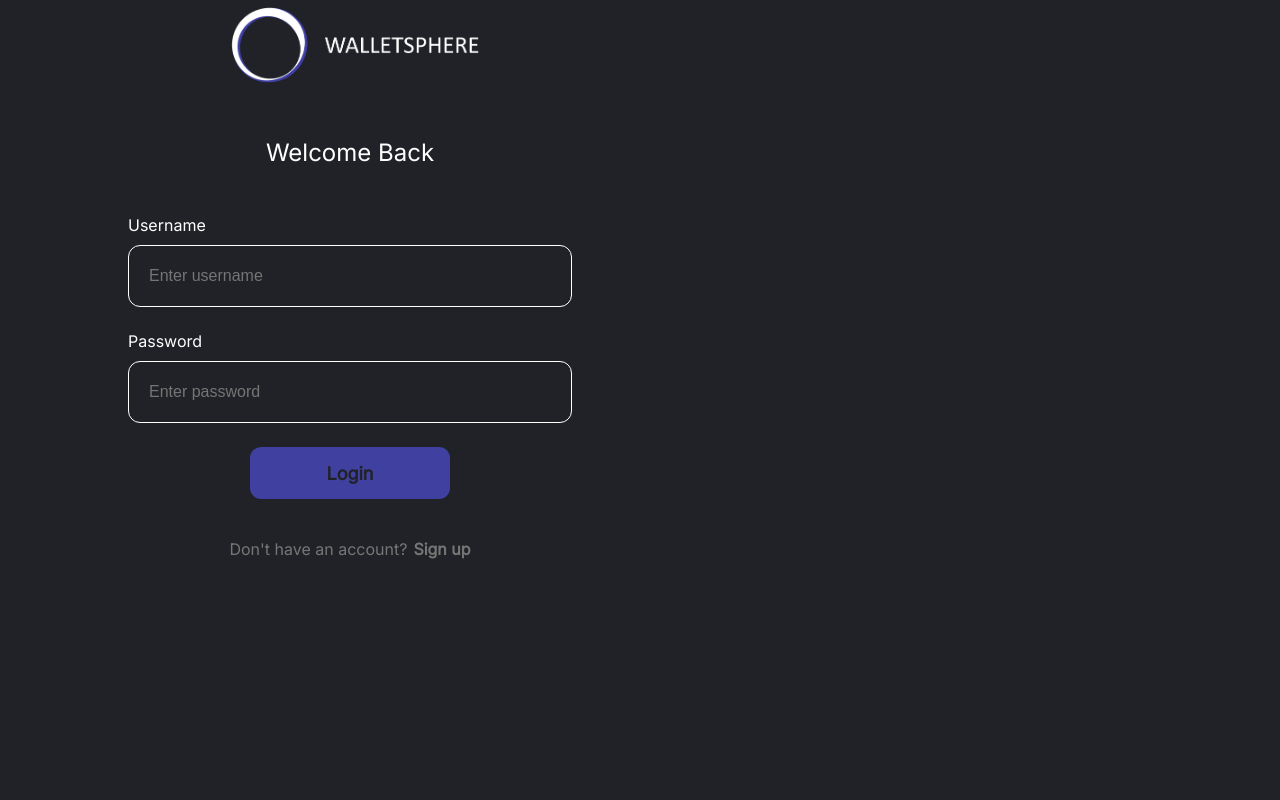
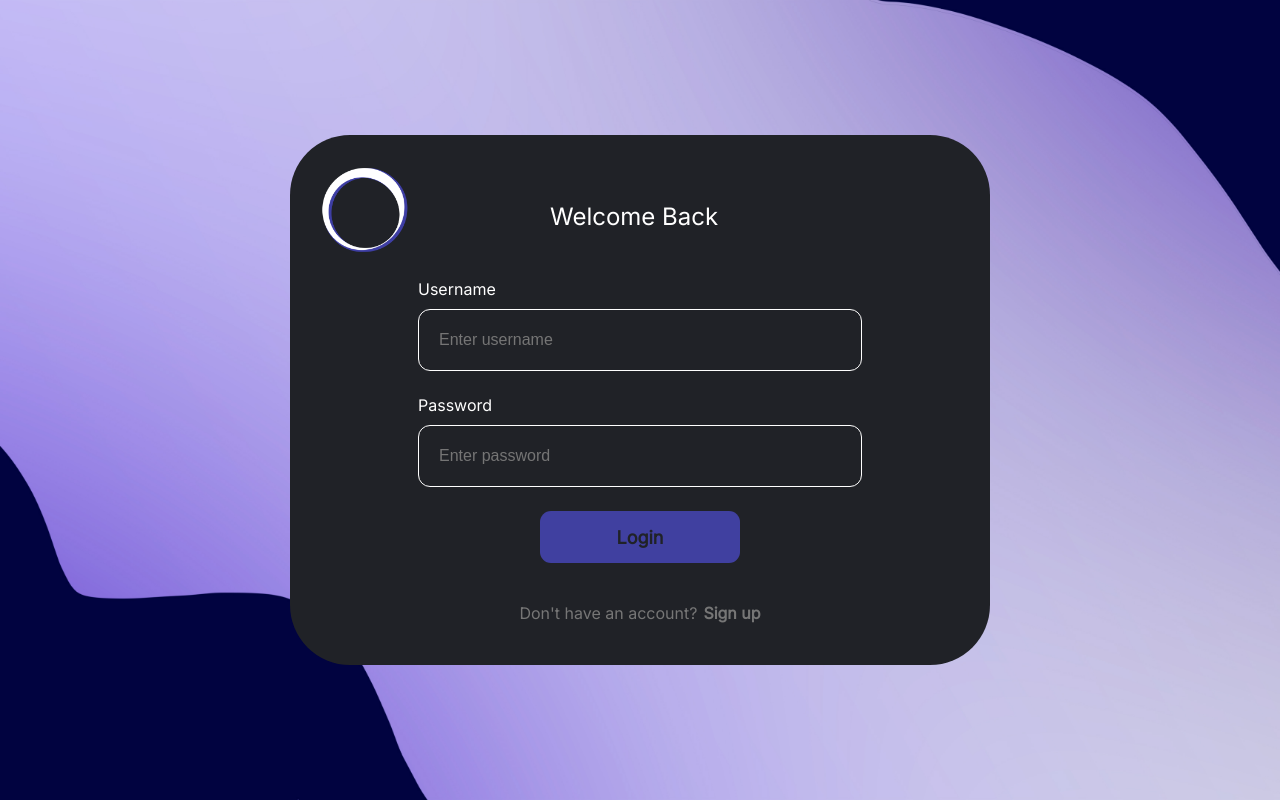
Before and after one commit to anastasia-sl/FE-first-app, a React (Create React App) app: page /logIn in a window 1280 px wide. Built offline with nearby package versions, Linux system fonts and the light colour scheme.

Commit message:
Button hover styles

```diff
--- a/src/_colors.scss
+++ b/src/_colors.scss
@@ -12,7 +12,7 @@ $lightGrey: #767676;
 
 $violet: #4040a0;
 
-$purple: #281948;
+$purple: #8972de;
 
 $darkPurple:#1c162b;
 
--- a/src/atoms/Button/index.js
+++ b/src/atoms/Button/index.js
@@ -3,7 +3,7 @@ import PropTypes from "prop-types";
 import './style.scss';
 import cn from 'classnames';
 function Button (props){
-    const {backgrndColor, textColor, shadow, borderRadius, border, title, font, children, size, stat, ...baseProps} = props;
+    const {backgrndColor, textColor, shadow, borderRadius, border, title, font, children, size, stat, hover, ...baseProps} = props;
 
     return (
         <button className={cn('AppButton', {
@@ -20,7 +20,7 @@ function Button (props){
             'SizeSmall': size === 'small',
             'SizeMedium': size === 'medium',
             'SizeBig': size === 'big',
-            'GabaritoFont': font === 'gabarito',
+            'Hover': hover === 'true'
         })}
                 {...baseProps}>
             {title}
@@ -35,9 +35,9 @@ Button.propTypes = {
     textColor: PropTypes.oneOf(['white', 'black', 'orange']),
     shadow: PropTypes.bool,
     borderRadius: PropTypes.oneOf(['none', 'small', 'big']),
-    font: PropTypes.oneOf(['gabarito']),
     title: PropTypes.string,
     border: PropTypes.string,
+    hover: PropTypes.oneOf(['true', 'false']),
     size: PropTypes.oneOf(['small', 'medium', 'big']),
     stat: PropTypes.shape({
         target: PropTypes.string,
--- a/src/atoms/Button/style.scss
+++ b/src/atoms/Button/style.scss
@@ -1,13 +1,13 @@
 @import '../../colors';
-.AppButton{
-  display:flex;
+.AppButton {
+  display: flex;
   justify-content: center;
   align-items: center;
   gap: 8px;
   flex-direction: row;
-  height:40px;
+  height: 40px;
   width: fit-content;
-  padding:8px 16px;
+  padding: 8px 16px;
   font-family: 'Inter';
   font-style: normal;
   font-weight: 700;
@@ -16,79 +16,81 @@
   text-transform: capitalize;
   color: #2B2B2B;
   position: relative;
-  border:none;
-
-  //.Stat{
-  //  display: flex;
-  //  justify-content: center;
-  //  align-items: center;
-  //  position: absolute;
-  //  top: -12px;
-  //  right: -12px;
-  //  width: 24px;
-  //  height: 24px;
-  //  font-size: 16px;
-  //  border-radius: 12px;
-  //  color: $white;
-  //  background-color: darkred;
-  //}
+  border: none;
+  transition: all 600ms cubic-bezier(0.2, 0, 0, 0.8);
 
   &.BackgroundColorWhite {
     background-color: $white;
   }
-  &.BackgroundColorNone{
+
+  &.BackgroundColorNone {
     background-color: transparent;
   }
+
   &.BackgroundColorViolet {
     background-color: $violet;
   }
+
   &.TextColorWhite {
-    color:$white;
+    color: $white;
   }
+
   &.TextColorOrange {
-    color:$white;
+    color: $white;
   }
+
   &.TextColorBlack {
-    color:$black;
+    color: $black;
   }
+
   &.Shadow {
     box-shadow: 0px 4px 4px 0px #00000040;
   }
+
   &.Border {
     border: 1px solid $darkGrey;
   }
+
   &.NoBorder {
     border: none;
   }
+
   &.BorderRadiusSmall {
     border-radius: 11px;
   }
+
   &.BorderRadiusBig {
     border-radius: 30px;
   }
+
   &.SizeSmall {
     height: 40px;
     width: 100px;
     font-size: 14px;
-    line-height :  17px;
+    line-height: 17px;
     font-weight: 600;
   }
+
   &.SizeMedium {
     height: 52px;
     width: 200px;
     font-size: 18px;
-    line-height :  19px;
+    line-height: 19px;
     font-weight: 700;
   }
+
   &.SizeBig {
     height: 64px;
     font-size: 24px;
-    line-height :  32px;
+    line-height: 32px;
     font-weight: 700;
   }
-  &.GabaritoFont{
-    font-family: 'Gabarito', cursive;
+
+  &.Hover{
+    &:hover {
+      color: $white;
+      font-weight: 400;
+      width:210px;
+    }
   }
-
-
 }
--- a/src/molecules/LoginForm/index.js
+++ b/src/molecules/LoginForm/index.js
@@ -7,7 +7,7 @@ import Button from "../../atoms/Button";
 import {Link} from "react-router-dom";
 import axios from 'axios';
 import InputLabel from "../../atoms/FormInputLabel";
-import WSLogo from "../../atoms/icons/WS_logo.png";
+import LogoMain from "../../atoms/icons/LOGOMAIN.png";
 
 const initialFormData = {
     username: '',
@@ -54,11 +54,14 @@ function LoginForm() {
     return (
         <div>
             <form className='FormBlock' onSubmit={handleSubmit}>
-                <Link to="/home" className="GoBackLink">
-                    {/*<Typography fontWeight='body3' fontSize='title2'>Back</Typography>*/}
-                    <img src={WSLogo} className='RegLogoImg'/>
-                </Link>
-                <Typography fontWeight='body3' variant='title5' color='white'>Welcome Back</Typography>
+                <div className='LoginLogoBlock'>
+                    <Link to="/home" className="GoBackLink">
+                        <img src={LogoMain} className='RegLogoImg'/>
+                    </Link>
+                    <div className='WelcomeBackText'>
+                        <Typography fontWeight='body3' variant='title5' color='white'>Welcome Back</Typography>
+                    </div>
+                </div>
                 <div className='InputBlock'>
                     <InputLabel title='Username'/>
                     <input
@@ -83,8 +86,7 @@ function LoginForm() {
                 </div>
                 {error && <Typography color='white'>{error}</Typography>}
                 <div className="RegButtonDiv">
-                    <Button onSubmit={handleSubmit} title='Login' size='medium' borderRadius='small' backgrndColor='violet'/>
-
+                    <Button onSubmit={handleSubmit} hover='true' title='Login' size='medium' borderRadius='small' backgrndColor='violet'/>
                 </div>
                 <div className='AccExistDiv'>
                     <Typography fontWeight='body3' fontSize='title2'>Don't have an account?</Typography>
--- a/src/molecules/LoginForm/style.scss
+++ b/src/molecules/LoginForm/style.scss
@@ -7,9 +7,7 @@
   align-items: center;
   gap:24px;
   background-color:$black;
-  //padding: 21px 96px ;
   flex-shrink: 0;
-  //border: 1px solid $violet;
 
   .RegButtonDiv{
     display:flex;
@@ -28,15 +26,21 @@
     align-items: flex-start;
     gap: 10px;
   }
-  .GoBackLink{
-    //padding-right: 426px;
-    //padding-left:426px;
-    text-decoration:none;
-
-  }
   .LogInLink{
     text-decoration:none;
 
   }
-
+  .WelcomeBackText{
+    padding-left: 140px;
+  }
+  .LoginLogoBlock{
+    display: flex;
+    flex-direction: row;
+    align-items: flex-end;
+    width:100%;
+    padding-top:30px;
+  }
+  .LoginBtn{
+    color:red;
+  }
 }
--- a/src/molecules/RegistrationForm/index.js
+++ b/src/molecules/RegistrationForm/index.js
@@ -114,7 +114,7 @@ function RegistrationForm() {
                 </div>
                 {error && <Typography color='white'>There was a problem with creating your account. Try again</Typography>}
                 <div className="RegButtonDiv">
-                    <Button onSubmit={handleSubmit} title='Register Account' size='medium' borderRadius='small' backgrndColor='violet'/>
+                    <Button onSubmit={handleSubmit} title='Register Account' hover='true' size='medium' borderRadius='small' backgrndColor='violet'/>
                 </div>
                 <div className='AccExistDiv'>
                 <Typography fontWeight='body3' fontSize='title2'>Already have an account?</Typography>
--- a/src/molecules/RegistrationForm/style.scss
+++ b/src/molecules/RegistrationForm/style.scss
@@ -12,12 +12,8 @@
   gap:24px;
   width:500px;
   background-color:$black;
-  //padding: 21px 96px ;
   flex-shrink: 0;
   border-radius: 60px;
-  //height:;
-  //box-shadow: 0 0 50px #22223f;
-  //border: 1px solid $violet;
 
   Input{
     background-color: $black;
@@ -58,11 +54,6 @@
     align-items: center;
     justify-content: flex-end;
   }
-  //.ServiceTerms{
-  //  width: 28px;
-  //  height:28px;
-  //  align-items: center
-  //}
 
   .RegLogoBlock{
     display: flex;
@@ -117,4 +108,10 @@
     display: flex;
     flex-direction: column;
   }
+
+  .RegButtonDiv{
+    &:hover{
+
+    }
+  }
 }
--- a/src/pages/LogInPage/style.scss
+++ b/src/pages/LogInPage/style.scss
@@ -1,7 +1,11 @@
 @import '../../colors';
 
 .LoginPageDiv{
-  background-color: $black;
+  background-image: url("../../atoms/icons/backgroundImg.jpg");
+  background-size: cover;
+  background-repeat: no-repeat;
+  background-attachment: fixed;
   height: 100vh;
-  width: 100%;
+  display: grid;
+  place-items: center;
 }
```
